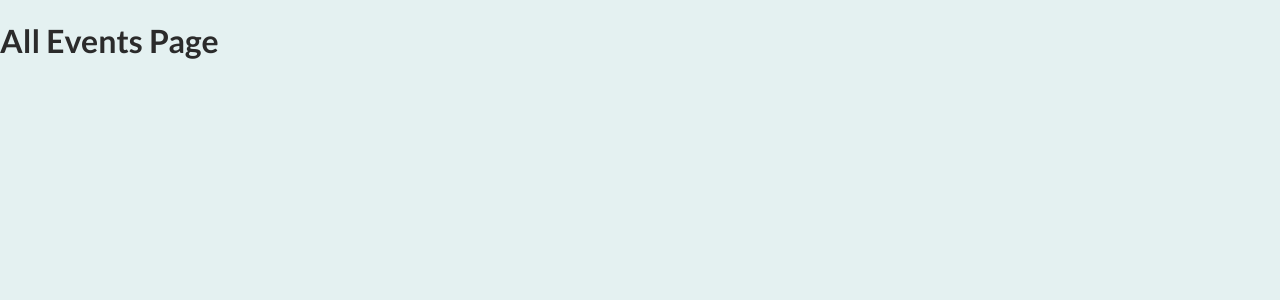
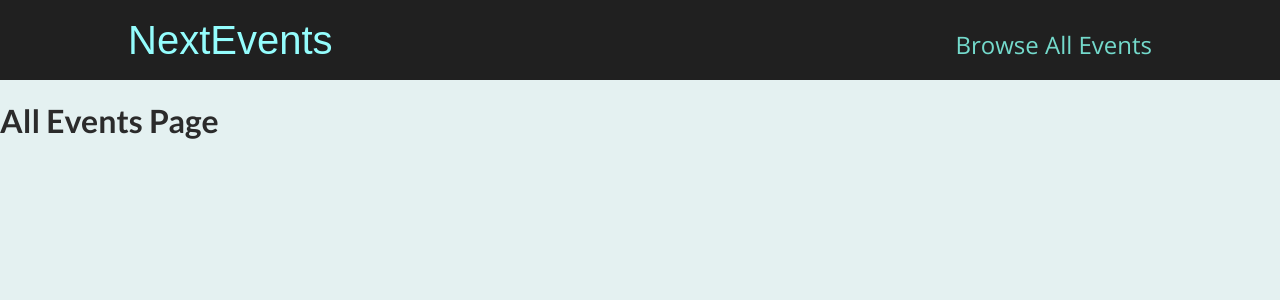
Before and after one commit to markandrewcolocado/first-next-app, a Next.js app: page /events in a window 1280 px wide. Shown: the top 300 px of the page. Built offline with nearby package versions, Linux system fonts and the light colour scheme.

Commit message:
Adding layout wrapper containing the navigation bar.

```diff
--- /dev/null
+++ b/components/layout/layout.js
@@ -0,0 +1,13 @@
+import { Fragment } from "react";
+import MainHeader from "./main-header";
+
+function Layout(props) {
+  return (
+    <Fragment>
+      <MainHeader />
+      <main>{props.children}</main>
+    </Fragment>
+  );
+}
+
+export default Layout;
--- /dev/null
+++ b/components/layout/main-header.js
@@ -0,0 +1,21 @@
+import Link from "next/link";
+import styles from "./main-header.module.css";
+
+function MainHeader(props) {
+  return (
+    <header className={styles.header}>
+      <div className={styles.logo}>
+        <Link href="/">NextEvents</Link>
+      </div>
+      <nav className={styles.navigation}>
+        <ul>
+          <li>
+            <Link href="/events">Browse All Events</Link>
+          </li>
+        </ul>
+      </nav>
+    </header>
+  );
+}
+
+export default MainHeader;
--- /dev/null
+++ b/components/layout/main-header.module.css
@@ -0,0 +1,41 @@
+.header {
+  width: 100%;
+  display: flex;
+  justify-content: space-between;
+  align-items: baseline;
+  padding: 1rem 10%;
+  height: 5rem;
+  background-color: #202020;
+}
+
+.logo {
+  font-size: 1.5rem;
+  color: white;
+  font-family: "Fira", sans-serif;
+  height: 100%;
+  display: flex;
+  justify-content: center;
+  align-items: center;
+  color: #94fdfd;
+}
+
+.logo a {
+  text-decoration: none;
+  color: #94fdfd;
+}
+
+.navigation a {
+  text-decoration: none;
+  color: #74dacc;
+  font-size: 1rem;
+}
+
+@media (min-width: 768px) {
+  .logo {
+    font-size: 2.5rem;
+  }
+
+  .navigation a {
+    font-size: 1.5rem;
+  }
+}
--- a/pages/_app.js
+++ b/pages/_app.js
@@ -1,7 +1,12 @@
+import Layout from "../components/layout/layout";
 import "../styles/globals.css";
 
 function MyApp({ Component, pageProps }) {
-  return <Component {...pageProps} />;
+  return (
+    <Layout>
+      <Component {...pageProps} />
+    </Layout>
+  );
 }
 
 export default MyApp;
```
